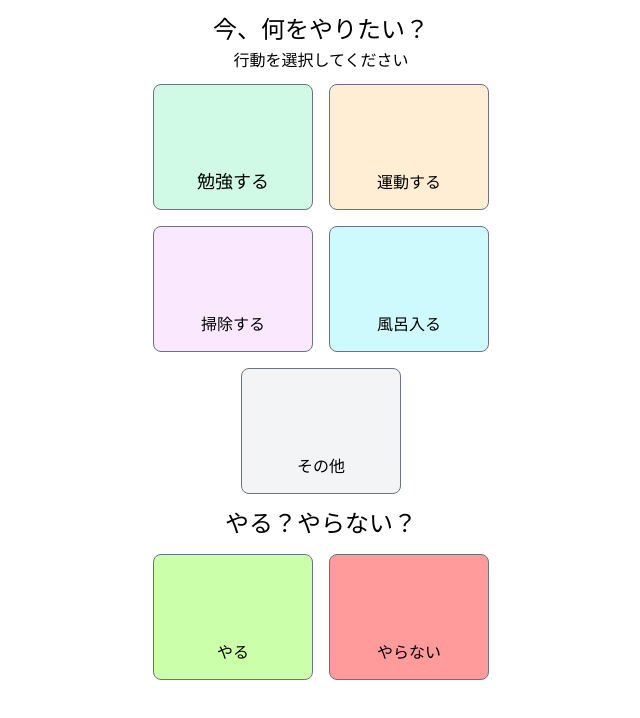
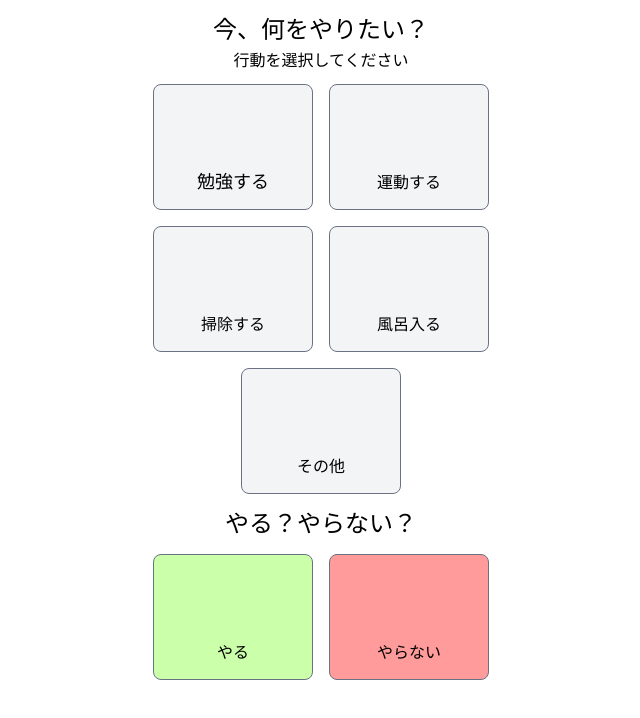
Before and after one commit to risa-h1108/Miru, a React (Vite) app: page / in a window 1280 px wide. Shown: the top 718 px of the page, without its empty margins (319-959 px from the left). Built offline with nearby package versions, Linux system fonts and the light colour scheme; some icons are missing.

Commit message:
style:カードの色変更、CSS完成

```diff
--- a/src/pages/ActionChoice.tsx
+++ b/src/pages/ActionChoice.tsx
@@ -20,21 +20,21 @@ export default function ActionChoice() {
       {/*4つ全てを縦横2列ずつ・中央寄せ */}
       <div className="grid grid-cols-2 gap-x-4 gap-y-4 px-6 mb-4 mt-3 max-w-sm mx-auto">
         {/* 各カードやテキストの位置、サイズ */}
-        <div className="border border-gray-500 rounded-lg w-40 h-31.5 flex flex-col items-center justify-center text-lg bg-emerald-100 hover:bg-emerald-200">
+        <div className="border border-gray-500 rounded-lg w-40 h-31.5 flex flex-col items-center justify-center text-lg  bg-gray-100 hover:bg-gray-200">
           <Icon icon="lucide:book" width={70} height={70}></Icon>
           勉強する
         </div>
 
-        <div className="border border-gray-500 rounded-lg w-40 h-31.5 flex flex-col items-center justify-center bg-orange-100 hover:bg-orange-200">
+        <div className="border border-gray-500 rounded-lg w-40 h-31.5 flex flex-col items-center justify-center bg-gray-100 hover:bg-gray-200">
           <Icon icon="lucide:dumbbell" width={70} height={70}></Icon>
           運動する
         </div>
 
-        <div className="border border-gray-500 rounded-lg w-40 h-31.5 flex flex-col items-center justify-center  bg-fuchsia-100 hover:bg-fuchsia-200">
+        <div className="border border-gray-500 rounded-lg w-40 h-31.5 flex flex-col items-center justify-center  bg-gray-100 hover:bg-gray-200">
           <Icon icon="lucide-lab:broom" width={70} height={70}></Icon>
           掃除する
         </div>
-        <div className="border border-gray-500 rounded-lg w-40 h-31.5 flex flex-col items-center justify-center bg-cyan-100 hover:bg-cyan-200">
+        <div className="border border-gray-500 rounded-lg w-40 h-31.5 flex flex-col items-center justify-center bg-gray-100 hover:bg-gray-200">
           <Icon icon="lucide-lab:bath-bubble" width={70} height={70}></Icon>
           風呂入る
         </div>
```
